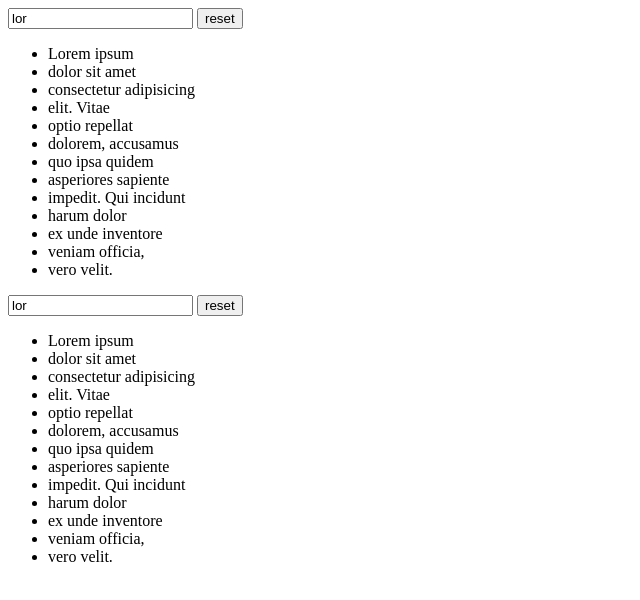
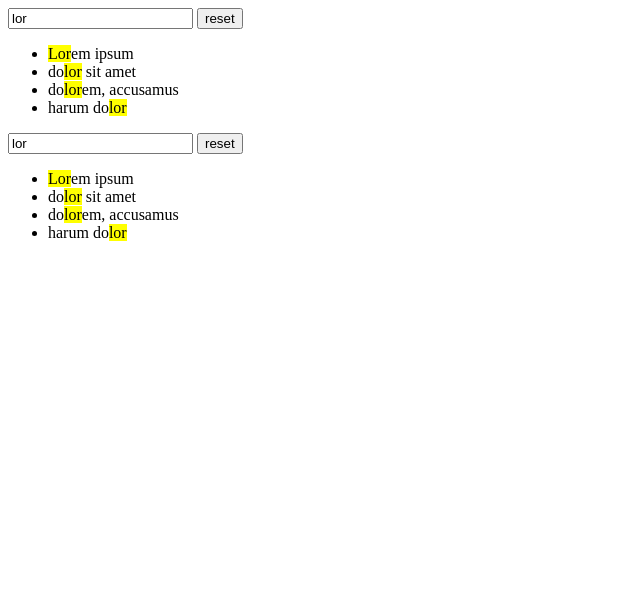
Before and after one commit to ffuubarbuzz/filterany, a website: page test.html in a window 1280 px wide. Shown: the whole page, without its empty margins (0-640 px from the left). Drawn offline with Linux system fonts and the light colour scheme.

Commit message:
fixed: test.html

```diff
--- a/test.html
+++ b/test.html
@@ -49,7 +49,7 @@
 	<script>
 		var tests = document.querySelectorAll('.test');
 		Array.prototype.forEach.call(tests, function(test){
-			var testFilter = new filterAny(test);
+			var testFilter = new FilterAny(test);
 		});
 	</script>
 </body>
```
